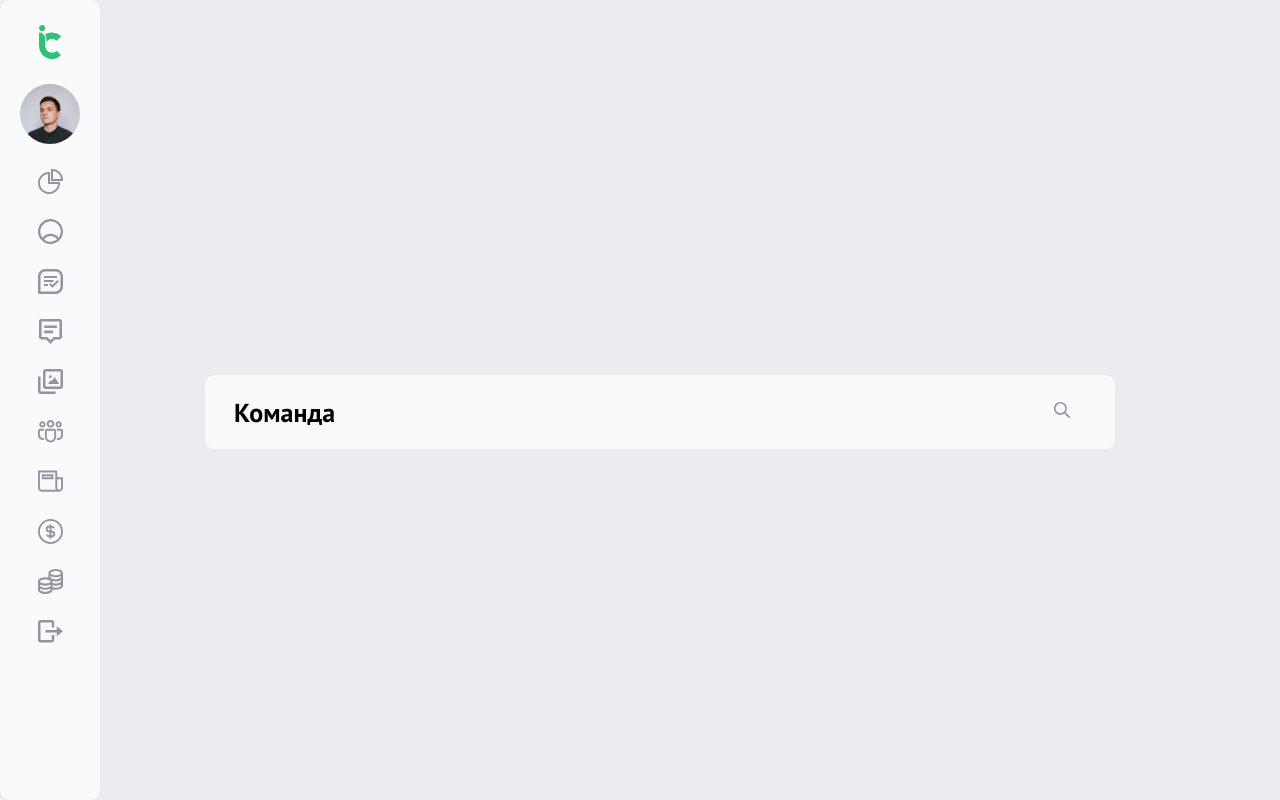
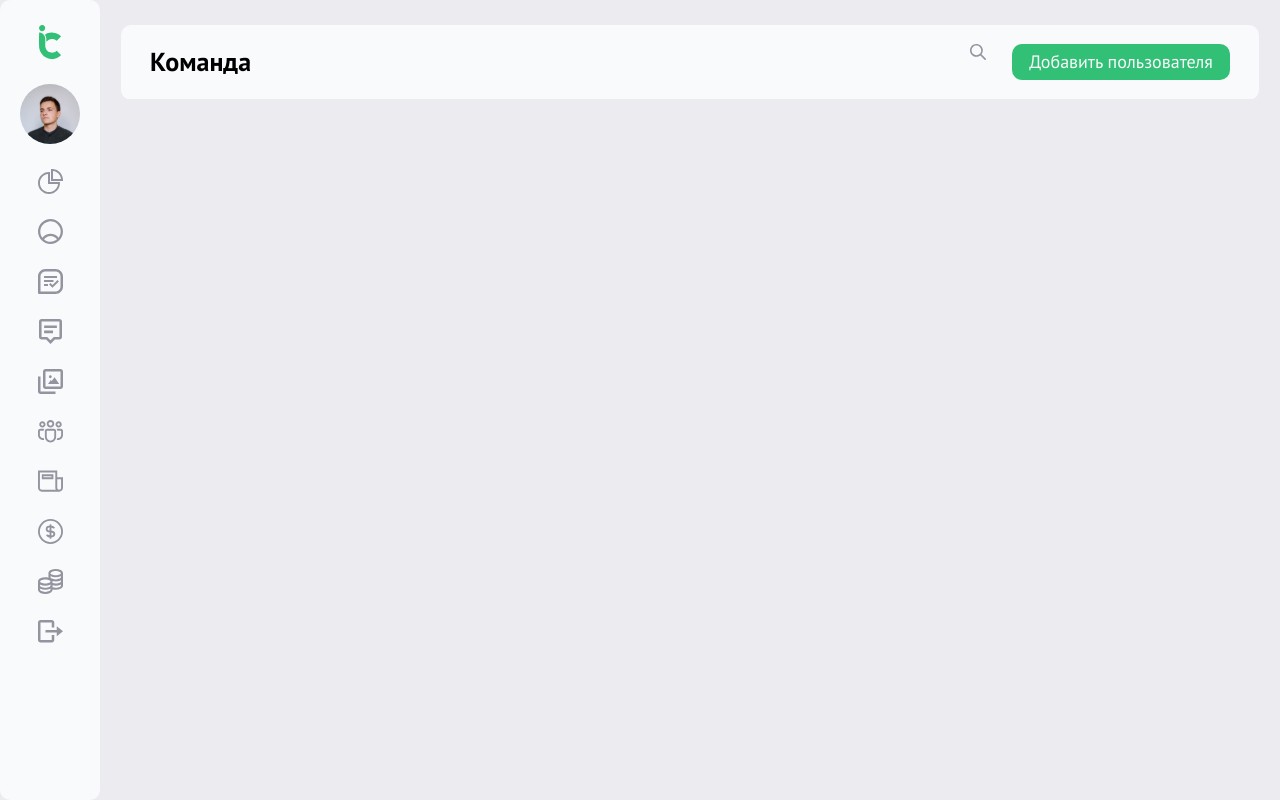
Before and after one commit to Katyusha0901/users-list, a React (Create React App) app: page / in a window 1280 px wide. Built offline with nearby package versions, Linux system fonts and the light colour scheme.

Commit message:
users content component is in center

```diff
--- a/src/components/UserContent/Header.tsx
+++ b/src/components/UserContent/Header.tsx
@@ -8,6 +8,7 @@ export function Header() {
       <div className="header__title">Команда</div>
       <div className="header__options">
         <Search />
+        <div className="header__add-button">Добавить пользователя</div>
       </div>
     </div>
   );
--- a/src/styles/Header.css
+++ b/src/styles/Header.css
@@ -14,9 +14,26 @@
   font-weight: 700;
   font-style: normal;
   font-size: 26px;
+  line-height: 44px;
 }
 
 .header__options {
   display: flex;
   justify-self: end;
 }
+
+.header__add-button {
+  display: flex;
+  justify-content: center;
+  align-items: center;
+  width: 218px;
+  height: 36px;
+  border-radius: 10px;
+  background-color: #32c076;
+  font-family: Futura PT;
+  font-weight: 450;
+  font-size: 18px;
+  line-height: 20px;
+  margin-left: 10px;
+  color: #f9fafb;
+}
--- a/src/styles/Search.css
+++ b/src/styles/Search.css
@@ -24,6 +24,9 @@
   font-family: "Futura PT";
   font-weight: 400;
   font-style: normal;
+  line-height: 20px;
+  font-size: 18px;
+  color: #9494a0;
 }
 
 .search__iconNotActive {
--- a/src/styles/UsersContent.css
+++ b/src/styles/UsersContent.css
@@ -1,10 +1,9 @@
 .users-content {
   display: flex;
   justify-content: center;
-  align-items: center;
+  align-items: flex-start;
   padding-top: 25px;
-  margin-left: 105px;
-  margin-right: 105px;
+  width: 93vw;
 }
 
 .users-content__content {
```
